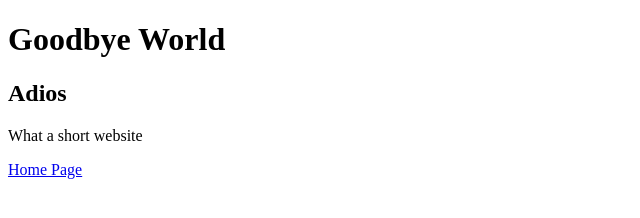
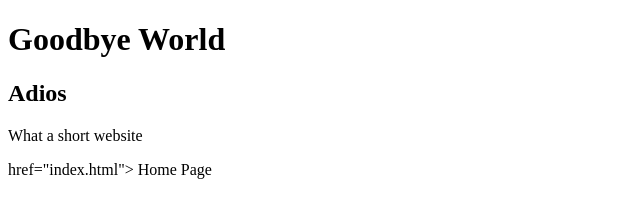
Before and after one commit to hgelfond/hilary-new-website, a plain HTML site: page goodbye.html in a window 1280 px wide. Shown: the whole page, without its empty margins (0-640 px from the left). Drawn offline with Linux system fonts and the light colour scheme.

```diff
--- a/goodbye.html
+++ b/goodbye.html
@@ -7,7 +7,7 @@
 
 <p> What a short website </p>
 
-<a href="index.html"> Home Page </a>
+<a> href="index.html"> Home Page </a>
 
 </body>
 </html>
```
